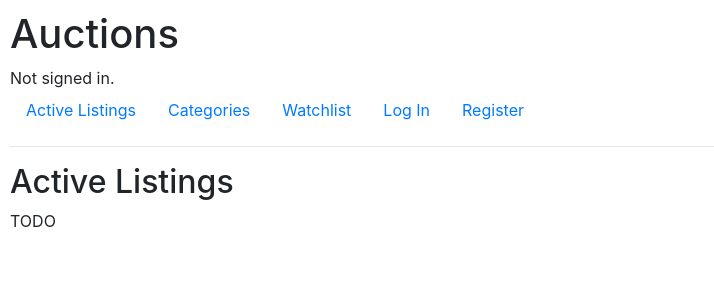
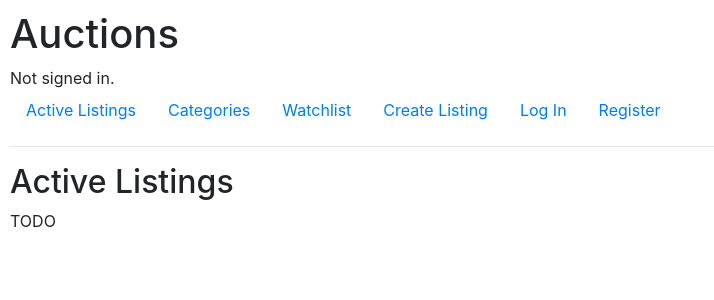
Before and after one commit to Adelina122/edx-Project-2, a Django app: page / in a window 1280 px wide. Shown: the top 300 px of the page, without its empty margins (0-714 px from the left). Run offline with Django 3.2, Linux system fonts and the light colour scheme; some libraries are stand-ins or nearby versions.

Commit message:
Add Create Listing template

```diff
--- /dev/null
+++ b/auctions/templates/auctions/create.html
@@ -0,0 +1,6 @@
+{% extends 'auctions/layout.html' %}
+
+{% block body %}
+<h2>Create Listing</h2>
+some info
+{% endblock %}
--- a/auctions/templates/auctions/layout.html
+++ b/auctions/templates/auctions/layout.html
@@ -26,6 +26,9 @@
             <li class="nav-item">
                 <a class="nav-link" href="{% url 'watchlist' %}">Watchlist</a>
             </li>
+            <li class="nav-item">
+                <a class="nav-link" href="{% url 'create' %}">Create Listing</a>
+            </li>
             {% if user.is_authenticated %}
                 <li class="nav-item">
                     <a class="nav-link" href="{% url 'logout' %}">Log Out</a>
--- a/auctions/urls.py
+++ b/auctions/urls.py
@@ -8,5 +8,6 @@ urlpatterns = [
     path("logout", views.logout_view, name="logout"),
     path("register", views.register, name="register"),
     path("categories",  views.categories, name="categories"),
-    path("watchlist", views.watchlist, name="watchlist")
+    path("watchlist", views.watchlist, name="watchlist"),
+    path("create", views.create, name="create"),
 ]
--- a/auctions/views.py
+++ b/auctions/views.py
@@ -70,3 +70,6 @@ def categories(request):
 
 def watchlist(request):
     return render(request, "auctions/watchlist.html")
+
+def create(request):
+    return render(request, "auctions/create.html")
```
